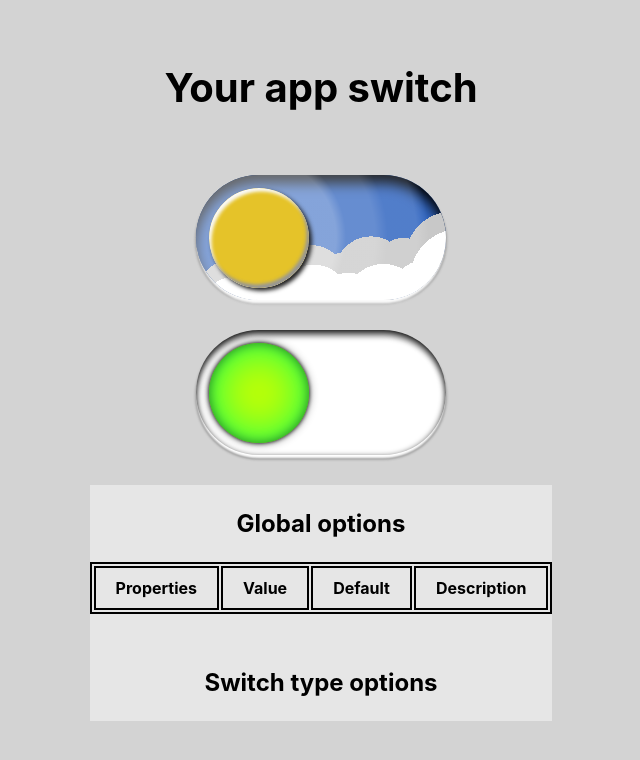
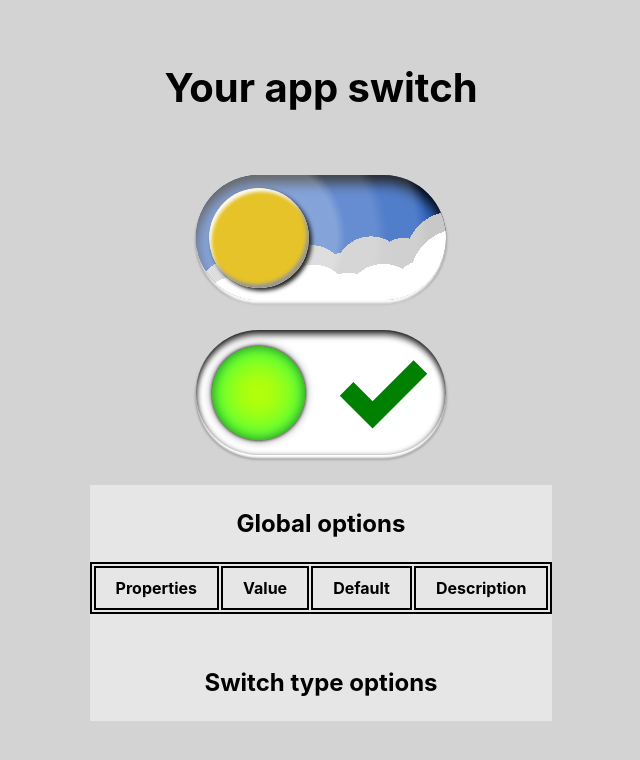
Before and after one commit to AMichalMurawski/switch_day-light, a React (Create React App) app: page / in a window 1280 px wide. Shown: the top 760 px of the page, without its empty margins (319-959 px from the left). Built offline with nearby package versions, Linux system fonts and the light colour scheme.

Commit message:
add SwitchYesNo

```diff
--- a/src/App.js
+++ b/src/App.js
@@ -11,6 +11,7 @@ import {
 } from './appData/appStyles';
 import { SwitchDayNight } from './components';
 import { SwitchExample } from './components/SwitchExample';
+import { SwitchYesNo } from './components/SwitchYesNo';
 
 function App() {
   const [switches, setSwitches] = useState({
@@ -37,7 +38,7 @@ function App() {
         duration={switches.duration}
         onClick={handleClick}
       />
-      <SwitchExample
+      <SwitchYesNo
         value={switches.value}
         height={switches.height}
         width={switches.width}
--- a/src/components/SwitchBasic.jsx
+++ b/src/components/SwitchBasic.jsx
@@ -76,18 +76,18 @@ export const SwitchBasic = ({ props }) => {
               left: '50%',
               top: '50%',
               transform: 'translate(-50%, -50%)',
-              width: '80%',
-              height: '80%',
+              width: '75%',
+              height: '75%',
               backgroundColor: `rgb(${200 + move * 55}, ${
                 255 - move * 155
               }, 0)`,
-              boxShadow: `0 0 ${scale(0.12 * 0.8, height)}
+              boxShadow: `0 0 ${scale(0.12 * 0.75, height)}
                   rgb(0, 0, 0, 0.5) inset,
-                0 0 ${scale(0.5 * 0.8, height)}
+                0 0 ${scale(0.5 * 0.75, height)}
                   rgb(${0 + move * 255},
-                ${255 - move * 255}, 100) inset,
-                0 0 ${scale(0.04 * 0.8, height)} black,
-                0 0 ${scale(0.1 * 0.8, height)} gray`,
+                  ${255 - move * 255}, 100) inset,
+                0 0 ${scale(0.04 * 0.75, height)} black,
+                0 0 ${scale(0.1 * 0.75, height)} gray`,
               borderRadius: '50%',
               transition: transition(moveDuration, [
                 'background-color',
--- a/src/components/SwitchExample/design/index.js
+++ b/src/components/SwitchExample/design/index.js
@@ -2,5 +2,9 @@ import { scale, transition } from '../../utils/dimData';
 
 export const design = props => {
   const { move, height, isMoving, moveDuration } = props;
-  return {};
+  return {
+    boxStyle: null,
+    boxChildren: null,
+    switchChildren: null,
+  };
 };
--- a/src/components/SwitchHandler.jsx
+++ b/src/components/SwitchHandler.jsx
@@ -3,14 +3,18 @@ import { scale } from './utils/dimData';
 
 export const SwitchHandler = ({ Component, props }) => {
   const {
-    width,
-    height,
-    value,
+    width = 100,
+    height = 200,
+    value = 0,
     maxValue = 1,
     moveType = 'revalue',
-    duration,
+    duration = 500,
     onClick = () => {},
-    design,
+    design = {
+      boxStyle: null,
+      boxChildren: null,
+      switchChildren: null,
+    },
     ...rest
   } = props;
 
--- /dev/null
+++ b/src/components/SwitchYesNo/design/IconCheckMark.jsx
@@ -0,0 +1,26 @@
+import icons from '../../../images/icons.svg';
+import { scale, transition } from '../../utils/dimData';
+
+export const IconCheckMark = ({ props }) => {
+  const { height, move, moveDuration } = props;
+
+  return (
+    <svg
+      style={{
+        position: 'absolute',
+        top: '50%',
+        right: scale(0.5, height),
+        transform: 'translate(50%, -50%)',
+        fill: 'green',
+        opacity: `${1 - move}`,
+        transition: transition(moveDuration, 'opacity'),
+      }}
+      xmlns="http://www.w3.org/2000/svg"
+      width={scale(0.7, height)}
+      height={scale(0.7, height)}
+      viewBox={`0 0 ${scale(0.7, height)} ${scale(0.7, height)}`}
+    >
+      <use xlinkHref={icons + '#icon-checkmark'} />
+    </svg>
+  );
+};
--- /dev/null
+++ b/src/components/SwitchYesNo/design/IconCross.jsx
@@ -0,0 +1,26 @@
+import icons from '../../../images/icons.svg';
+import { scale, transition } from '../../utils/dimData';
+
+export const IconCross = ({ props }) => {
+  const { height, move, moveDuration } = props;
+
+  return (
+    <svg
+      style={{
+        position: 'absolute',
+        top: '50%',
+        left: scale(0.5, height),
+        transform: 'translate(-50%, -50%)',
+        fill: 'red',
+        opacity: `${move}`,
+        transition: transition(moveDuration, 'opacity'),
+      }}
+      xmlns="http://www.w3.org/2000/svg"
+      width={scale(0.6, height)}
+      height={scale(0.6, height)}
+      viewBox={`0 0 ${scale(0.6, height)} ${scale(0.6, height)}`}
+    >
+      <use xlinkHref={icons + '#icon-cross'} />
+    </svg>
+  );
+};
--- /dev/null
+++ b/src/components/SwitchYesNo/design/index.js
@@ -0,0 +1,17 @@
+import { scale, transition } from '../../utils/dimData';
+import { IconCheckMark } from './IconCheckMark';
+import { IconCross } from './IconCross';
+
+export const design = props => {
+  const { move, height, isMoving, moveDuration } = props;
+  return {
+    boxStyle: null,
+    boxChildren: () => (
+      <>
+        <IconCheckMark props={props} />
+        <IconCross props={props} />
+      </>
+    ),
+    switchChildren: null,
+  };
+};
--- /dev/null
+++ b/src/components/SwitchYesNo/index.jsx
@@ -0,0 +1,31 @@
+import { useEffect } from 'react';
+import { propsCheck } from '../utils/propsCheck';
+import { SwitchHandler } from '../SwitchHandler';
+import { SwitchBasic } from '../SwitchBasic';
+import { design } from './design';
+
+export const SwitchYesNo = ({
+  height,
+  width,
+  value,
+  maxValue = 1,
+  duration,
+  colors,
+  onClick,
+}) => {
+  useEffect(() => {
+    propsCheck({ height, width, value, maxValue, duration });
+  }, [height, width, value, maxValue, duration]);
+
+  const properties = {
+    width,
+    height,
+    value,
+    maxValue,
+    duration,
+    design,
+    onClick,
+  };
+
+  return <SwitchHandler Component={SwitchBasic} props={properties} />;
+};
```
Also changed, not shown: src/images/icons.svg (added).
